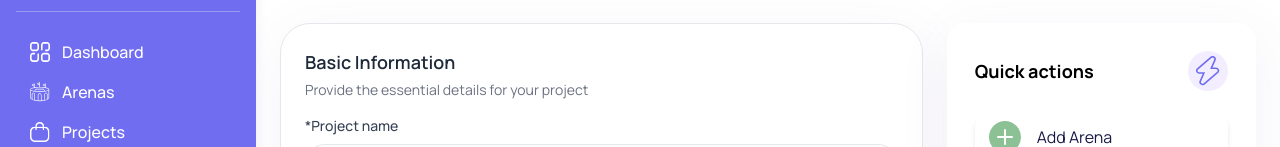
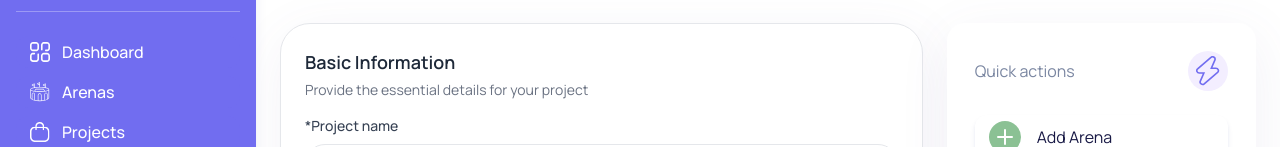
Before and after one commit to MouzakkiSoufianee/admin-panel-mock, a Next.js app: page /projects/create in a window 1280 px wide. Shown: the part 141-288 px from the top of the page. Built offline with nearby package versions, Linux system fonts and the light colour scheme.

Commit message:
restored quick actions title styling

```diff
--- a/app/features/dashboard/sections/QuickActions.tsx
+++ b/app/features/dashboard/sections/QuickActions.tsx
@@ -33,7 +33,7 @@ export function QuickActions({ actions = DEFAULT_ACTIONS, title = "Quick Actions
       className="col-span-1 flex flex-col items-start !p-7 relative !rounded-[18px] shadow-card"
     >
       <div className="flex items-center mb-6 justify-between w-full">
-        <div className="text-h1 text-black">{title}</div>
+        <div className="text-h3 text-gray">{title}</div>
         <div className="bg-light-purple rounded-full h-10 w-10 flex items-center justify-center"><Image
           src="/assets/logos/vector.svg"
           alt="Activity"
```
